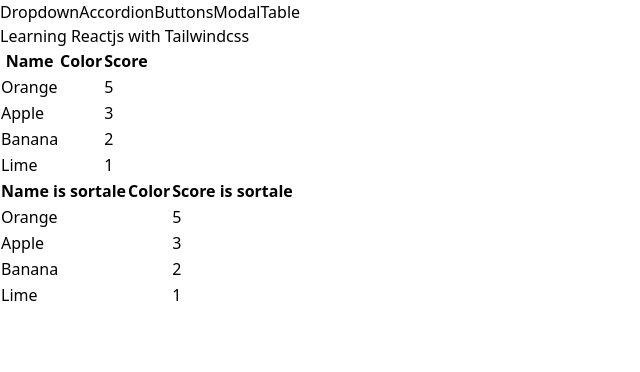
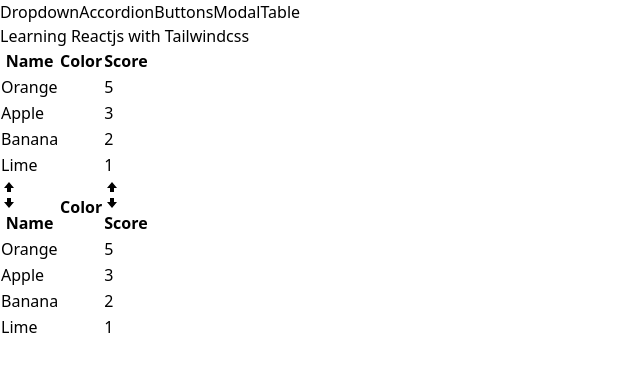
Before and after one commit to aogallo/reacts-tailwindcss-redux, a React (Vite) app: page /table in a window 1280 px wide. Shown: the top 372 px of the page, without its empty margins (0-640 px from the left). Built offline with nearby package versions, Linux system fonts and the light colour scheme.

Commit message:
add the icons and sort featured

```diff
--- a/src/components/SortableTable.tsx
+++ b/src/components/SortableTable.tsx
@@ -1,5 +1,6 @@
 import { useState } from 'react'
 import Table, { TableProps } from './Table'
+import { GoArrowDown, GoArrowUp } from 'react-icons/go'
 
 function SortableTable(props: TableProps) {
   const [sortOrder, setSortOrder] = useState<string | null>(null)
@@ -8,6 +9,12 @@
   const { data, config } = props
 
   const handleClick = (label: string) => {
+    if (sortBy && label !== sortBy) {
+      setSortOrder('asc')
+      setSortBy(label)
+      return
+    }
+
     if (sortOrder === null) {
       setSortOrder('asc')
       setSortBy(label)
@@ -46,8 +53,14 @@
     return {
       ...column,
       header: () => (
-        <th onClick={() => handleClick(column.label)}>
-          {column.label} is sortale
+        <th
+          className='cursor-pointer hover:bg-gray-100'
+          onClick={() => handleClick(column.label)}
+        >
+          <div className='flex items-center'>
+            {getIcons(column.label, sortBy, sortOrder)}
+            {column.label}
+          </div>
         </th>
       ),
     }
@@ -56,4 +69,40 @@
   return <Table {...props} data={sortedData} config={updatedConfig} />
 }
 
+function getIcons(
+  label: string,
+  sortBy: string | null,
+  sortOrder: string | null
+) {
+  if (label !== sortBy) {
+    return (
+      <div className=''>
+        <GoArrowUp />
+        <GoArrowDown />
+      </div>
+    )
+  }
+
+  if (sortOrder === null) {
+    return (
+      <div>
+        <GoArrowUp />
+        <GoArrowDown />
+      </div>
+    )
+  } else if (sortOrder === 'asc') {
+    return (
+      <div>
+        <GoArrowUp />
+      </div>
+    )
+  } else if (sortOrder === 'desc') {
+    return (
+      <div>
+        <GoArrowDown />
+      </div>
+    )
+  }
+}
+
 export default SortableTable
```
